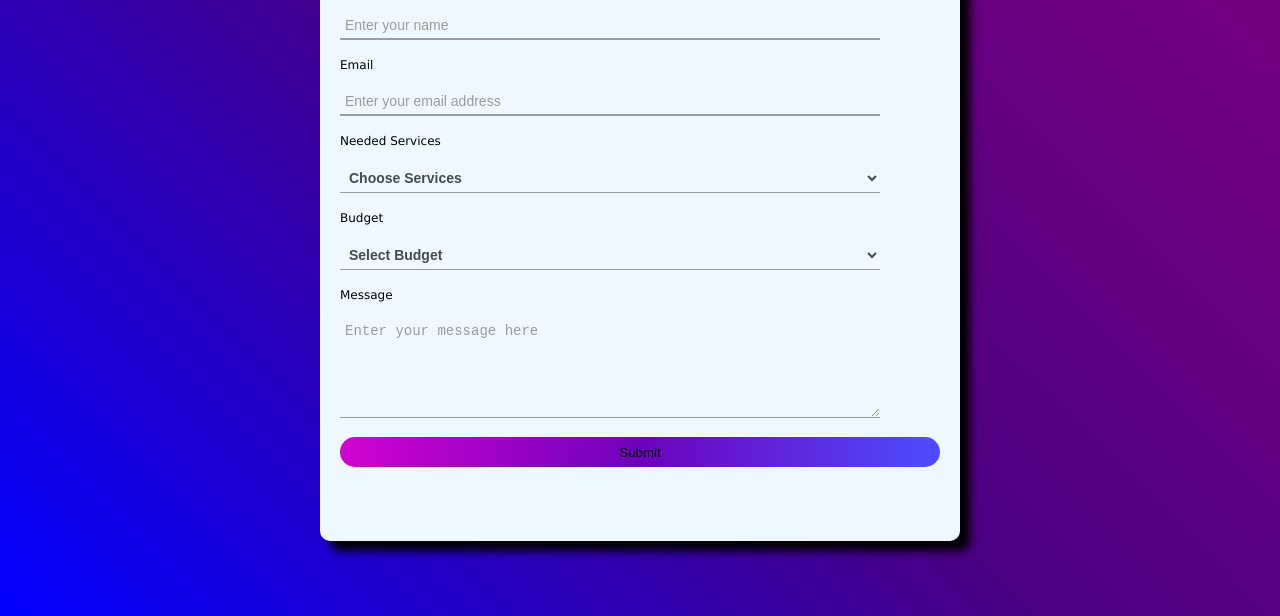
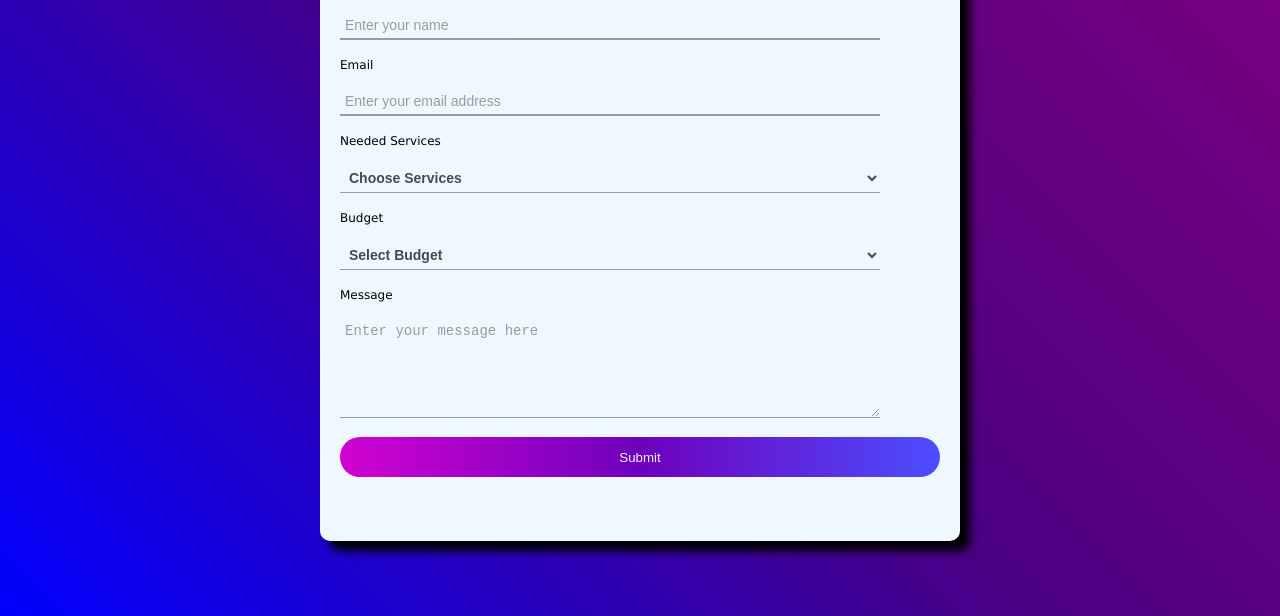
Before and after one commit to sn00k13/forms_practice, a plain HTML site: page index.html in a window 1280 px wide. Shown: the part 184-800 px from the top of the page. Drawn offline with Linux system fonts and the light colour scheme.

Commit message:
adjusted button height

```diff
--- a/assets/styles/styles.css
+++ b/assets/styles/styles.css
@@ -49,10 +49,11 @@ input[type='text'], input[type='email'], select, textarea{
 
 input[type='button'] {
     border: none;
-    height: 30px;
+    height: 40px;
     width: 100%;
     border-radius: 20px;
     background-image: linear-gradient(to right, rgb(209, 3, 209), rgb(110, 1, 188), rgb(77, 77, 255));
+    color: aliceblue;
 }
 textarea {
     height: 100px;
```
